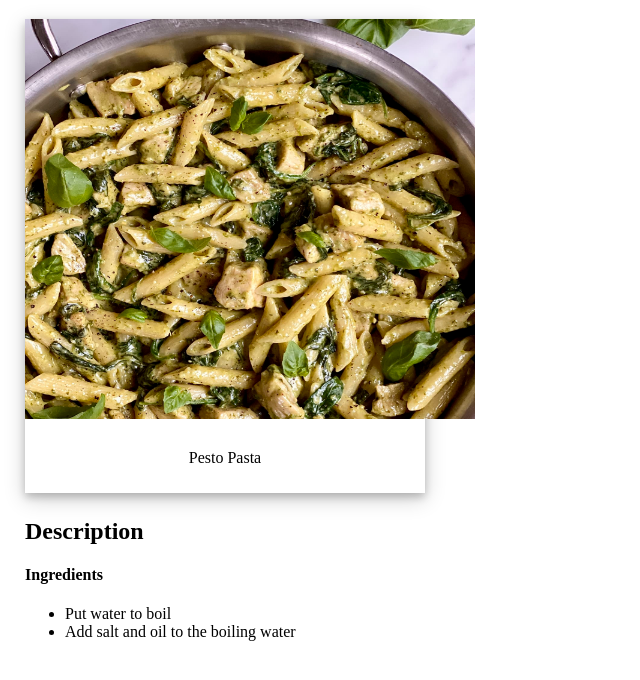
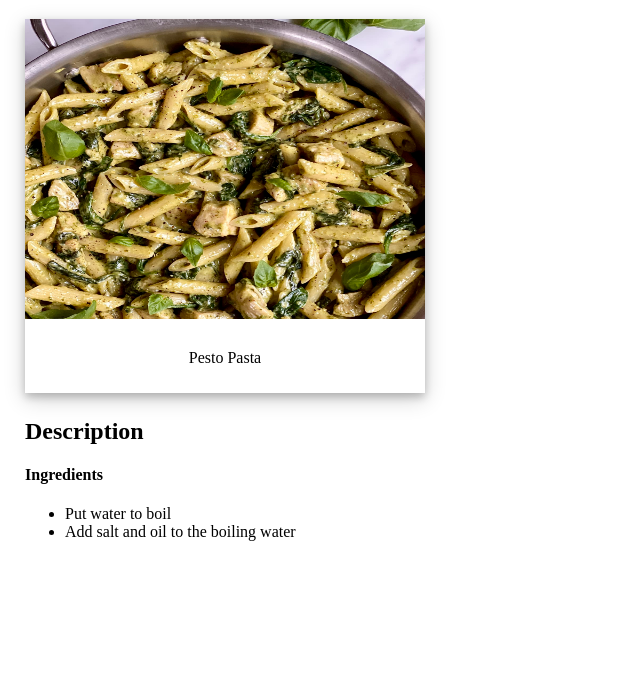
Before and after one commit to Tito-Osemobor/odin-recipes, a plain HTML site: page recipes/pestopasta.html in a window 1280 px wide. Shown: the part 104-784 px from the top of the page, without its empty margins (0-640 px from the left). Drawn offline with Linux system fonts and the light colour scheme.

Commit message:
Edit style.css and README.md

```diff
--- a/styles/style.css
+++ b/styles/style.css
@@ -5,11 +5,6 @@ body {
 .pic {
     width: 400px;
     height: 300px;
-}
-
-.pic.pestopasta {
-    width: 450px;
-    height: 400px;
 }
 
 div.polaroid {
```
Also changed, not shown: 1 other file.
